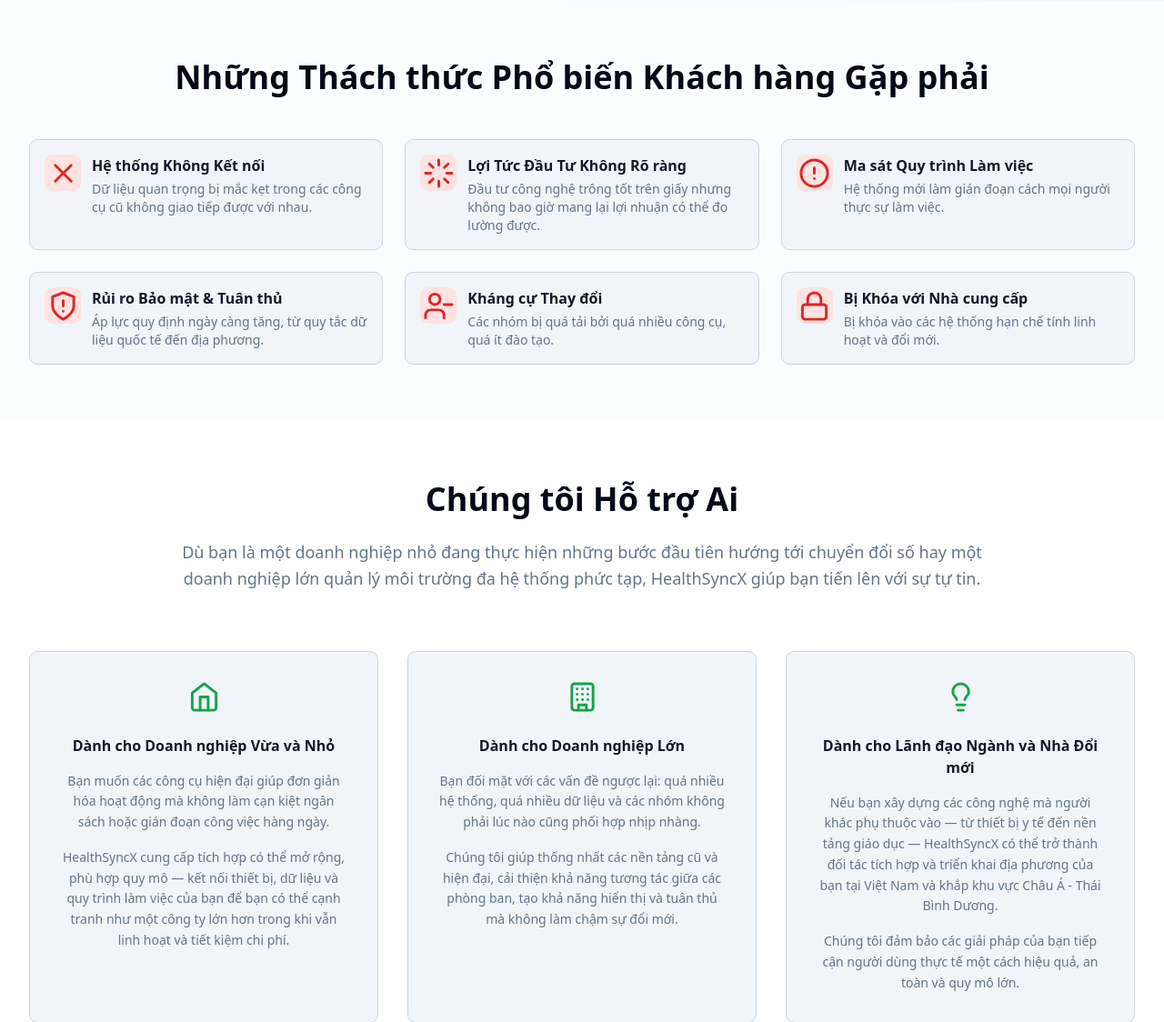
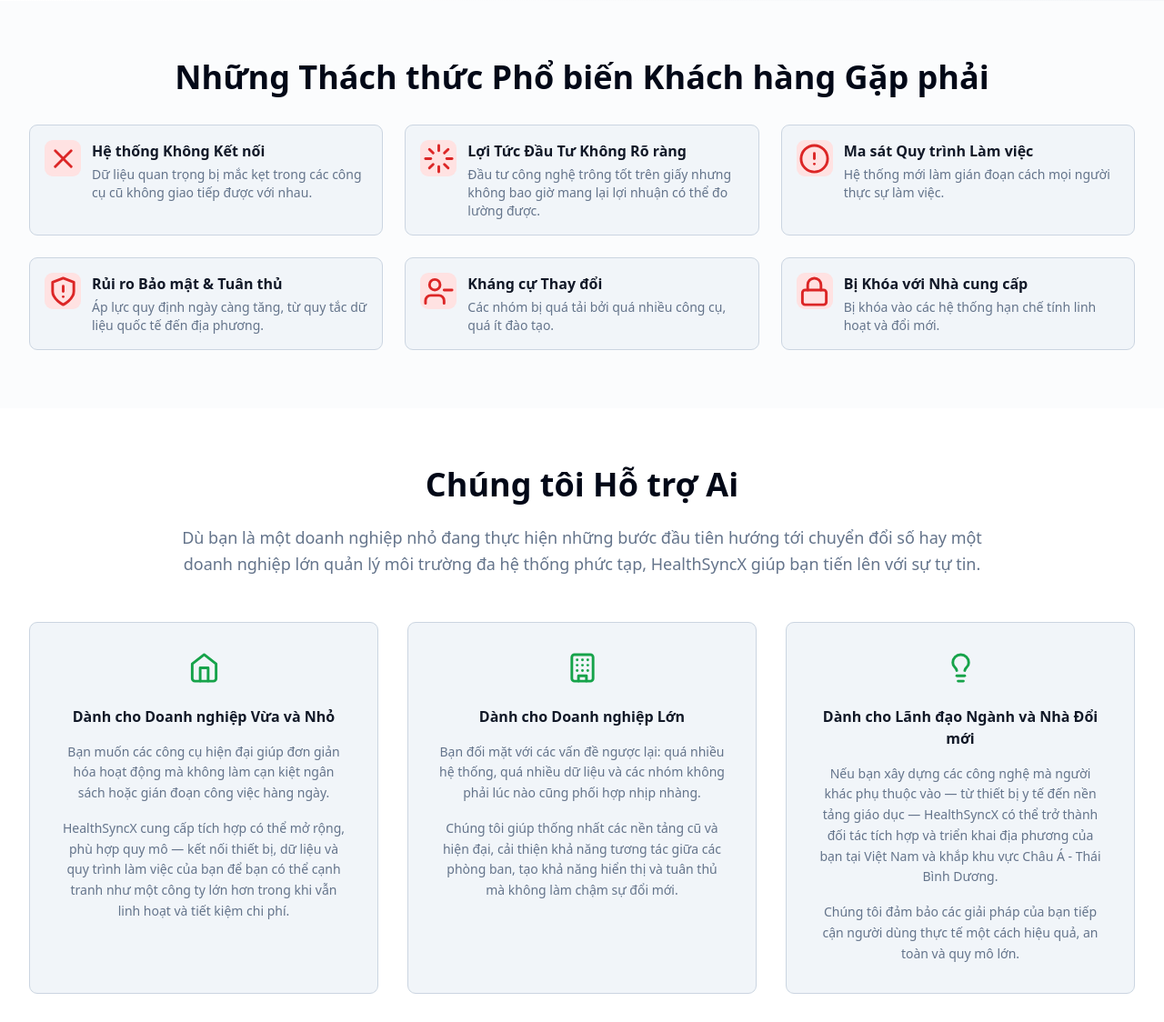
Before and after one commit to dangpleo-ctrl/HealthSyncXWebsiteStatic, a PHP site: page /vi/ in a window 1280 px wide. Shown: the part 1038-2162 px from the top of the page at 91% size. Run offline with PHP 8.4, Linux system fonts and the light colour scheme; style sheets or scripts are compiled from the project's sources.

Commit message:
Adjust spacing and margins on various website sections for better visual presentation
Update margin-bottom values for section containers and headings in both English and Vietnamese versions of the website, specifically adjusting the `mb-*` classes to refine layout and spacing.

Replit-Commit-Author: Agent
Replit-Commit-Session-Id: 98a9177d-b65a-4b22-9de2-1099070b0318
Replit-Commit-Checkpoint-Type: intermediate_checkpoint
Replit-Commit-Event-Id: 2861b0ab-ea76-4b2e-aa47-15a21a064c83

```diff
--- a/vi/index.php
+++ b/vi/index.php
@@ -42,8 +42,8 @@ include '../includes/header-vi.php';
 <!-- Common Challenges Section -->
 <section class="py-16 bg-muted/30">
     <div class="max-w-7xl mx-auto px-4 sm:px-6 lg:px-8">
-        <div class="text-center mb-12">
-            <h2 class="text-3xl md:text-4xl font-bold text-foreground dark:text-white mb-6">
+        <div class="text-center mb-8">
+            <h2 class="text-3xl md:text-4xl font-bold text-foreground dark:text-white mb-0">
                 Những Thách thức Phổ biến Khách hàng Gặp phải
             </h2>
         </div>
@@ -145,7 +145,7 @@ include '../includes/header-vi.php';
 <!-- Who We Support Section -->
 <section class="py-16 bg-background">
     <div class="max-w-7xl mx-auto px-4 sm:px-6 lg:px-8">
-        <div class="max-w-4xl mx-auto text-center mb-16">
+        <div class="max-w-4xl mx-auto text-center mb-12">
             <h2 class="text-3xl md:text-4xl font-bold text-foreground dark:text-white mb-6">
                 Chúng tôi Hỗ trợ Ai
             </h2>
@@ -231,7 +231,7 @@ include '../includes/header-vi.php';
 <!-- People-First Integration Section -->
 <section class="py-16 bg-background">
     <div class="max-w-7xl mx-auto px-4 sm:px-6 lg:px-8">
-        <div class="text-center mb-16">
+        <div class="text-center mb-12">
             <h2 class="text-3xl md:text-4xl font-bold text-foreground dark:text-white mb-4">
                 Tích hợp Hệ thống Lấy Con người Làm Trung tâm là gì?
             </h2>
@@ -240,7 +240,7 @@ include '../includes/header-vi.php';
             </p>
         </div>
 
-        <div class="grid grid-cols-1 md:grid-cols-2 lg:grid-cols-4 gap-6 mb-12">
+        <div class="grid grid-cols-1 md:grid-cols-2 lg:grid-cols-4 gap-6 mb-0">
             <!-- Hardware -->
             <div class="bg-slate-100 dark:bg-gray-900 border border-slate-300 dark:border-gray-700 rounded-lg p-6 hover:shadow-lg dark:hover:shadow-xl dark:hover:shadow-white/20 transition-shadow">
                 <div class="flex items-center justify-center mb-4 mx-auto">
@@ -326,7 +326,7 @@ include '../includes/header-vi.php';
 <!-- Core Services Section -->
 <section class="py-16 bg-background">
     <div class="max-w-7xl mx-auto px-4 sm:px-6 lg:px-8">
-        <div class="text-center mb-16">
+        <div class="text-center mb-12">
             <h2 class="text-3xl md:text-4xl font-bold text-foreground dark:text-white mb-4">
                 Dịch vụ Cốt lõi của Chúng tôi
             </h2>
@@ -477,7 +477,7 @@ include '../includes/header-vi.php';
 <!-- Industries Section -->
 <section class="py-16 bg-background">
     <div class="max-w-7xl mx-auto px-4 sm:px-6 lg:px-8">
-        <div class="text-center mb-16">
+        <div class="text-center mb-12">
             <h2 class="text-3xl md:text-4xl font-bold text-foreground dark:text-white mb-4">
                 Ngành nghề Chúng tôi Phục vụ
             </h2>
```
Also changed, not shown: en/index.php (+7 -7 lines).
